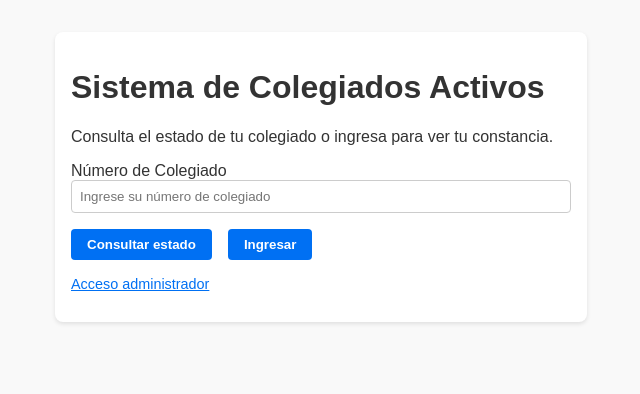
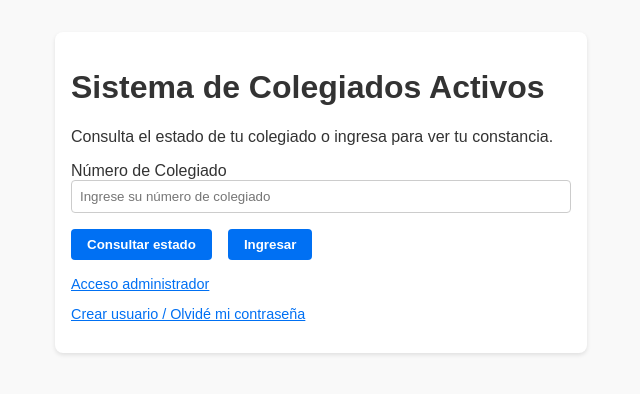
Before and after one commit to juanreyesr/colegiadoactivogt, a Next.js app: page / in a window 1280 px wide. Shown: the top 394 px of the page, without its empty margins (319-959 px from the left). Built offline with nearby package versions, Linux system fonts and the light colour scheme.

Commit message:
Add files via upload

```diff
--- a/pages/index.js
+++ b/pages/index.js
@@ -59,6 +59,12 @@ export default function Home() {
           Acceso administrador
         </a>
       </p>
+      {/* Enlace para crear usuario o restablecer contraseña */}
+      <p style={{ marginTop: '0.5rem', fontSize: '0.9rem' }}>
+        <a href="/reset" style={{ color: '#0070f3', textDecoration: 'underline' }}>
+          Crear usuario / Olvidé mi contraseña
+        </a>
+      </p>
     </div>
   );
 }
```
